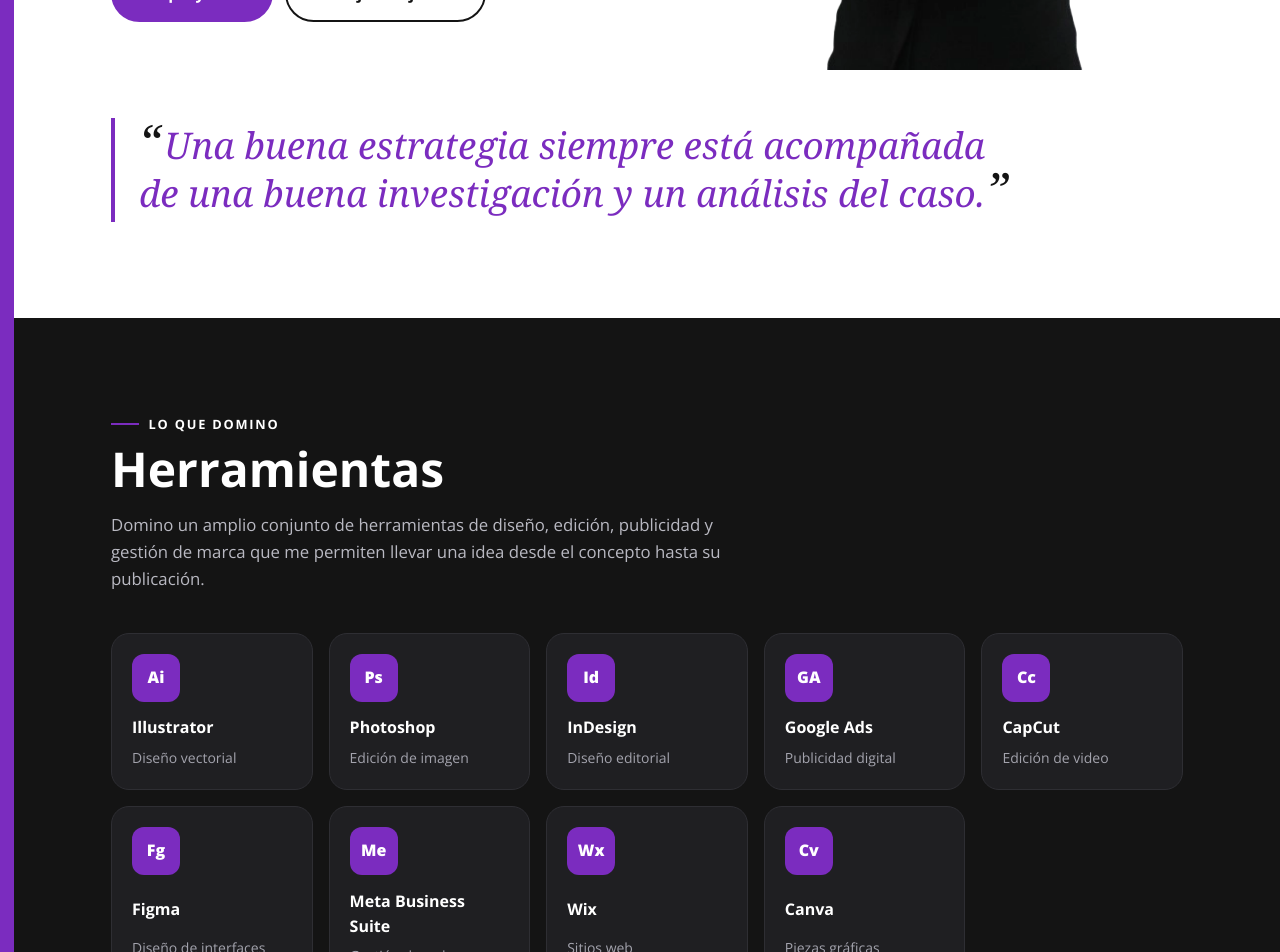
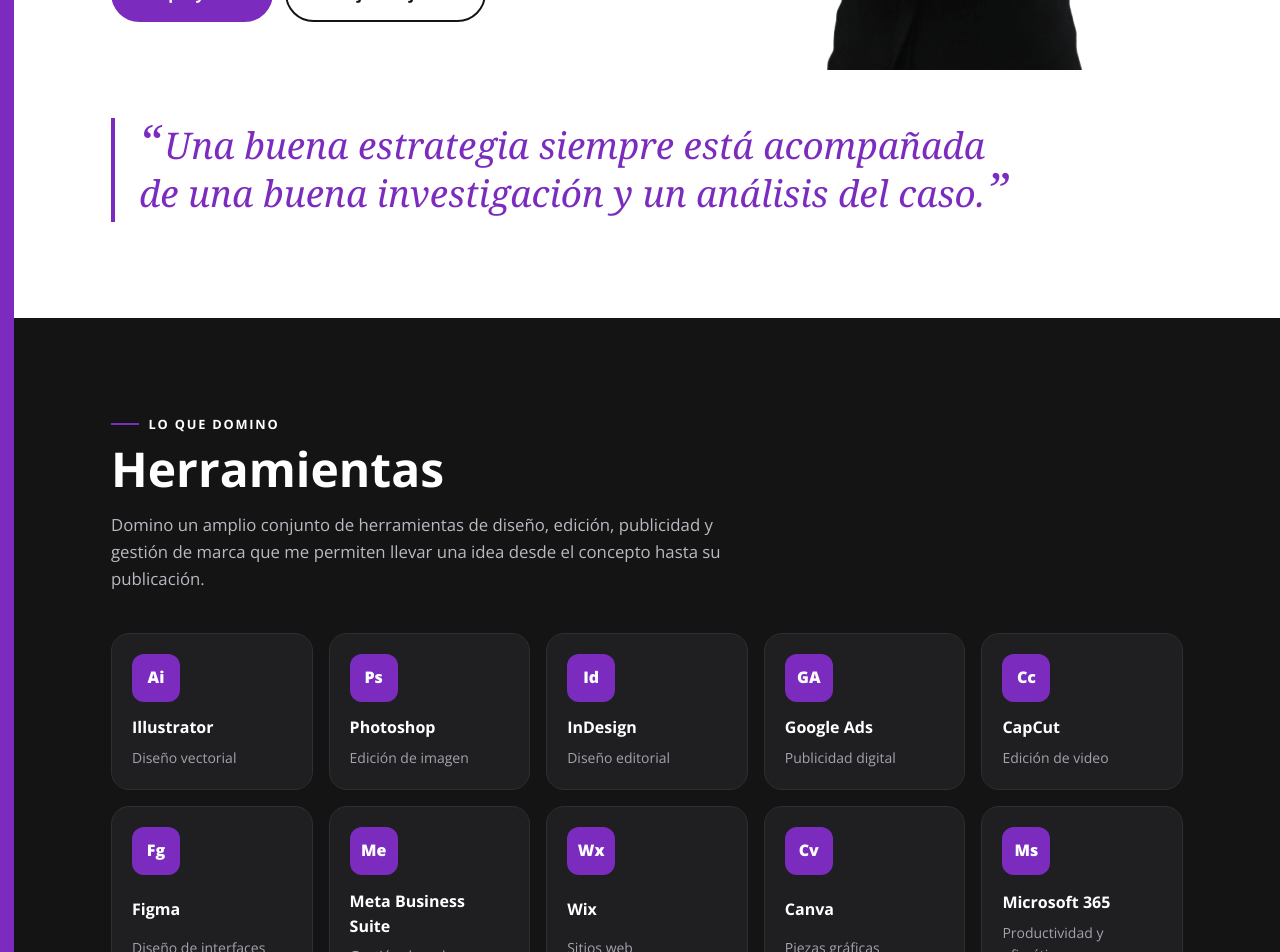
Before and after one commit to VReyna7/portafolio_lou, an Angular app: page / in a window 1280 px wide. Shown: the part 680-1632 px from the top of the page. Built offline with nearby package versions, Linux system fonts and the light colour scheme; a web font is replaced by a local one.

Commit message:
Eslogan todo en morado, Microsoft 365 y formulario centrado

```diff
--- a/public/content/site.json
+++ b/public/content/site.json
@@ -22,7 +22,8 @@
       { "name": "Figma", "short": "Fg", "area": "Diseño de interfaces" },
       { "name": "Meta Business Suite", "short": "Me", "area": "Gestión de redes" },
       { "name": "Wix", "short": "Wx", "area": "Sitios web" },
-      { "name": "Canva", "short": "Cv", "area": "Piezas gráficas" }
+      { "name": "Canva", "short": "Cv", "area": "Piezas gráficas" },
+      { "name": "Microsoft 365", "short": "Ms", "area": "Productividad y ofimática" }
     ]
   },
   "projects": [
--- a/src/app/components/contact/contact.css
+++ b/src/app/components/contact/contact.css
@@ -2,7 +2,8 @@
   display: grid;
   grid-template-columns: 1fr 1.2fr;
   gap: 3rem;
-  align-items: start;
+  /* Form sits vertically centered against the text + photo column. */
+  align-items: center;
 }
 
 .contact__direct {
--- a/src/app/components/hero/hero.css
+++ b/src/app/components/hero/hero.css
@@ -83,7 +83,7 @@
 /* Quotes live in CSS so SplitText only splits the slogan words. */
 .hero__quote-text::before,
 .hero__quote-text::after {
-  color: var(--ink);
+  color: var(--violet);
   font-size: 1.3em;
   line-height: 0;
 }
```
